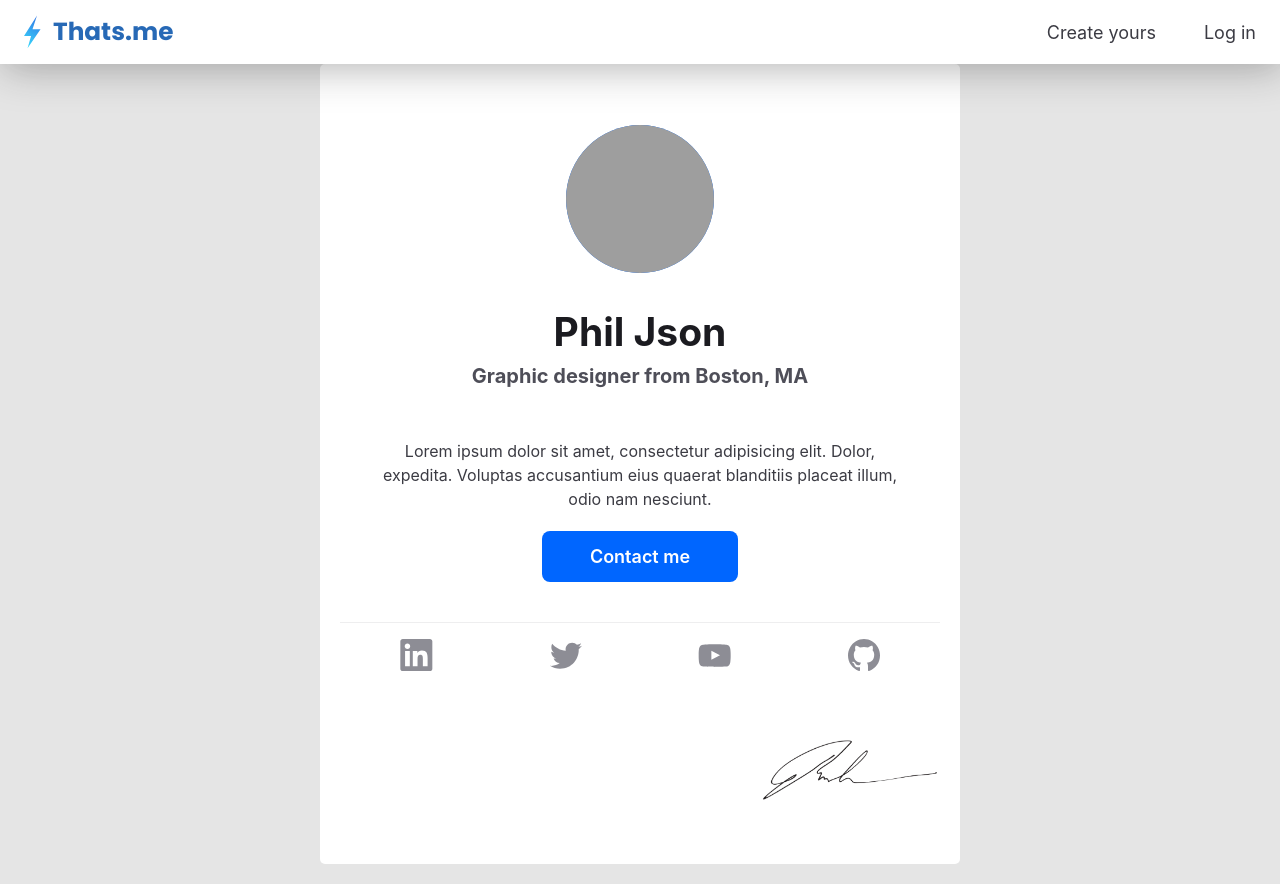
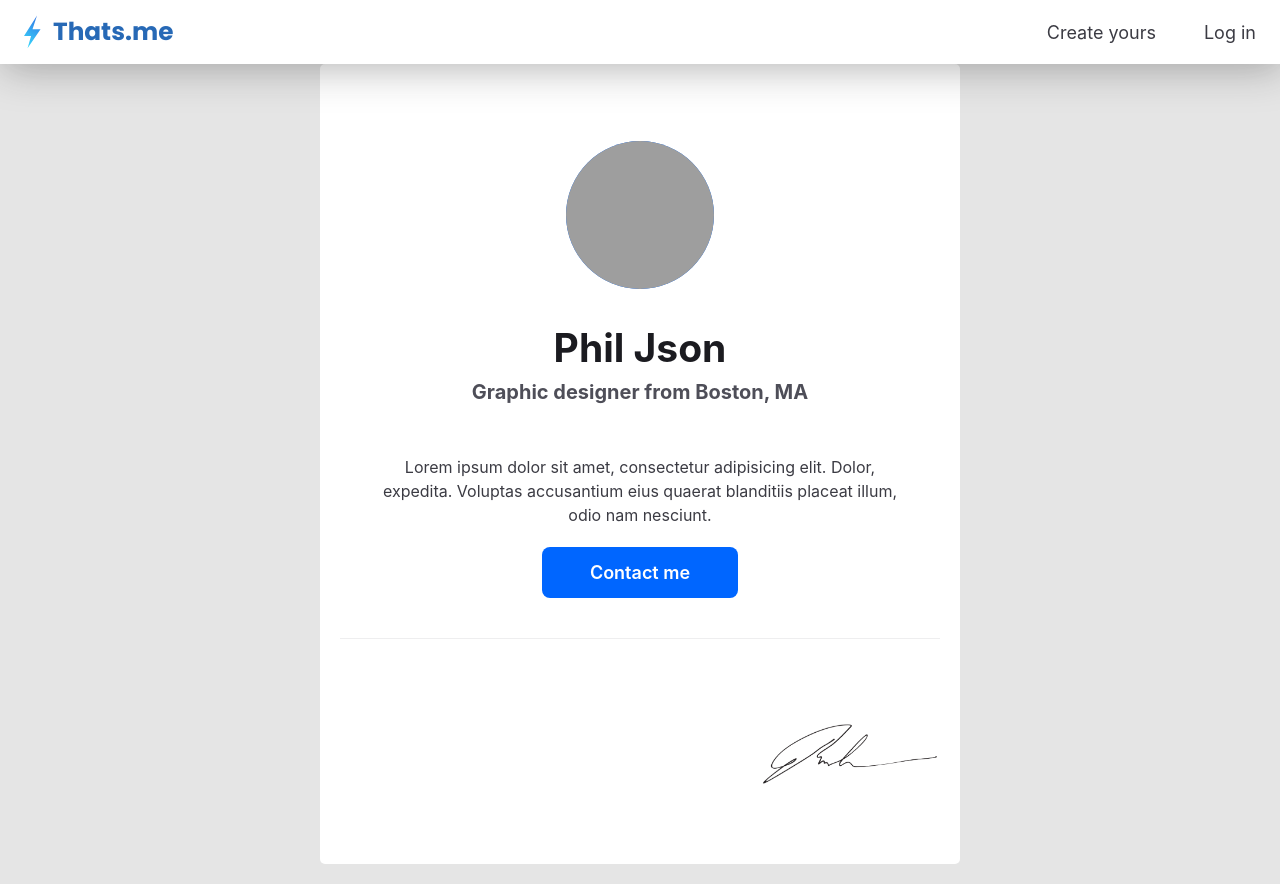
Before and after one commit to CodersCamp2021/team-dg-project-2, a React (Vite) app in the folder packages/client/: page /public in a window 1280 px wide. Built offline with nearby package versions, Linux system fonts and the light colour scheme; grey boxes are pictures that could not be loaded.

Commit message:
issue 36 (#53)
This PR solves issue 36

```diff
--- a/packages/client/src/components/PublicPage.jsx
+++ b/packages/client/src/components/PublicPage.jsx
@@ -5,17 +5,34 @@ import '../styles/Button.css';
 import data from '../../data/data.json';
 import Icon from './Icon';
 
-const PublicPage = ({ name, profession, location, description, email }) => {
-  const { socials, photo } = data;
+const PublicPage = ({
+  name,
+  profession,
+  location,
+  description,
+  email,
+  twitterLink,
+  linkedInLink,
+  youTubeLink,
+  gitHubLink,
+}) => {
+  const { photo } = data;
+  const socials = {
+    linkedin: { id: 'linkedin', link: linkedInLink },
+    twitter: { id: 'twitter', link: twitterLink },
+    youtube: { id: 'youtube', link: youTubeLink },
+    github: { id: 'github', link: gitHubLink },
+  };
 
-  const socialList = socials.map((social) => {
-    return (
-      <li key={social.id}>
-        <a href={social.link} target="_blank" rel="noreferrer">
-          <Icon name={`${social.id}.svg`} />
-        </a>
-      </li>
-    );
+  const socialList = Object.values(socials).map((value) => {
+    if (value.link)
+      return (
+        <li key={value.id}>
+          <a href={value.link} target="_blank" rel="noreferrer">
+            <Icon name={`${value.id}.svg`} />
+          </a>
+        </li>
+      );
   });
 
   return (
--- a/packages/client/src/styles/PublicPage.css
+++ b/packages/client/src/styles/PublicPage.css
@@ -45,7 +45,7 @@
 .public__socials-list {
   display: flex;
   flex-flow: row nowrap;
-  justify-content: space-between;
+  justify-content: space-around;
   align-items: center;
   list-style-type: none;
   width: 80%;
@@ -56,7 +56,6 @@
   padding: 20px 0;
 }
 
-
 .svg-fill:hover {
   filter: invert(1) sepia(0.4) saturate(9) hue-rotate(175deg);
 }
```
